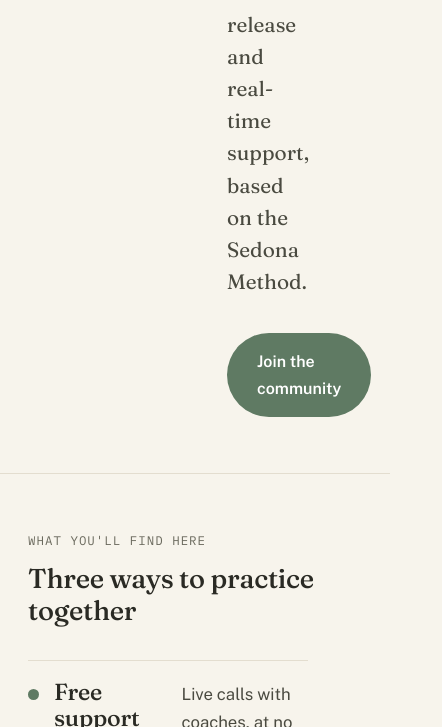
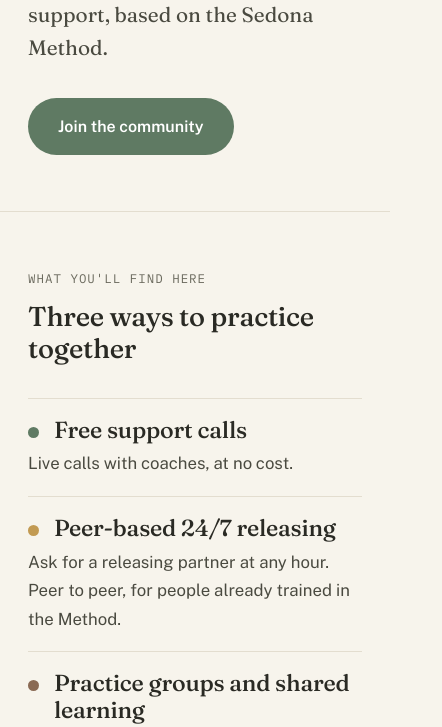
Before and after one commit to stevenrobertcarlson/releasing-community-site, a plain HTML site: page index.html in a window 390 px wide. Shown: the part 669-1396 px from the top of the page, 442 px wide, since content can reach past the window. Drawn offline with nearby package versions, Linux system fonts and the light colour scheme.

Commit message:
Fix mobile layout: single column under 760px
Co-Authored-By: Claude Sonnet 5.5 <noreply@anthropic.com>
Claude-Session: https://claude.ai/code/session_01674KjtbhpKPoNd2J4xv8Qu

```diff
--- a/index.html
+++ b/index.html
@@ -110,7 +110,9 @@ footer p+p{margin-top:10px}
 
 @media (max-width:760px){
   .hero{padding:44px 0 56px}
-  .hero .wrap,.item,.join .wrap,  .field{max-width:280px;order:-1;justify-self:start}
+  .hero .wrap,.item,.join .wrap{grid-template-columns:minmax(0,1fr);gap:24px}
+  .item{gap:6px}
+  .field{max-width:280px;order:-1;justify-self:start}
   .item{padding:18px 0}
   .find,.steward,.voices,.join{padding-top:56px;padding-bottom:56px}
 }
```
